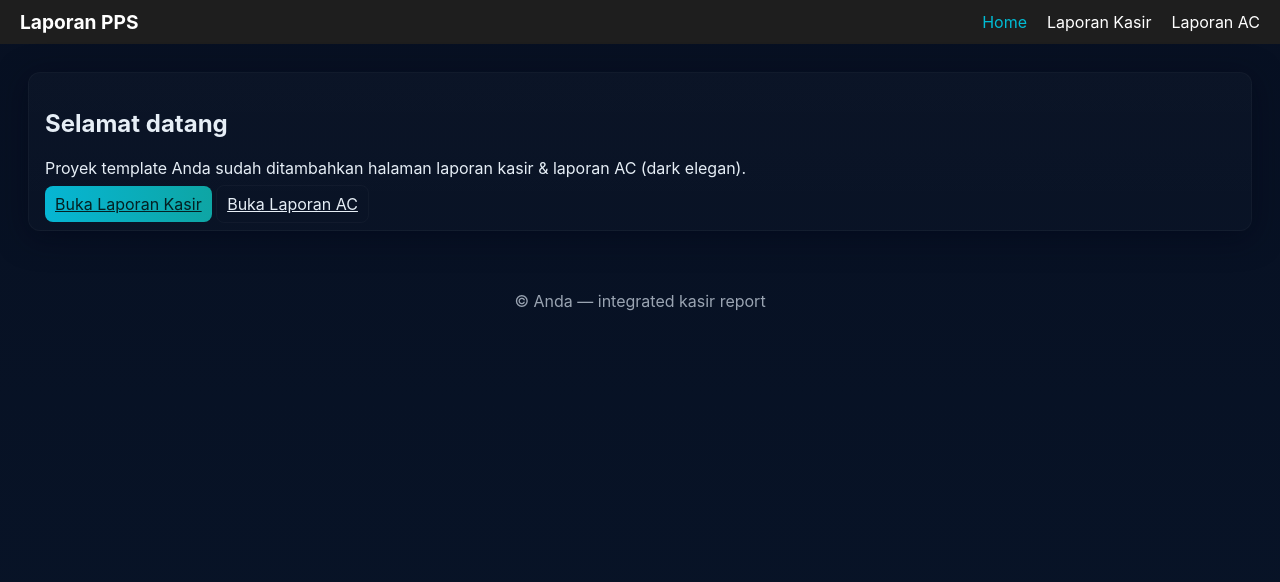
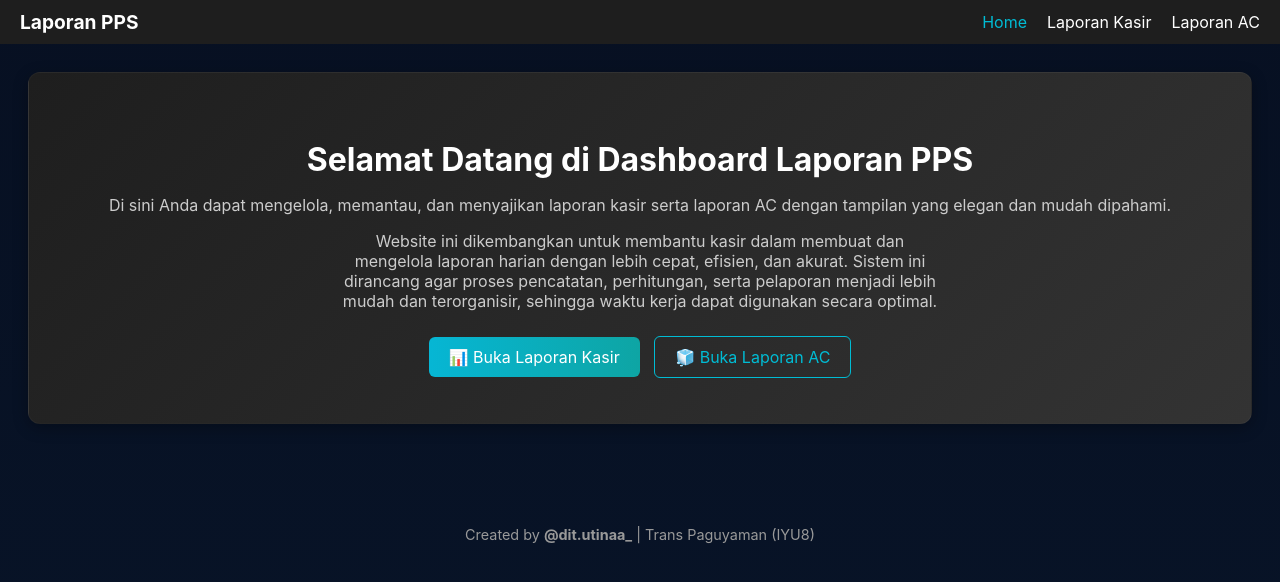
Before and after one commit to transpaguyaman/laporan-pps, a plain HTML site: page index.html in a window 1280 px wide. Drawn offline with Linux system fonts and the light colour scheme.

Commit message:
Update index.html

```diff
--- a/index.html
+++ b/index.html
@@ -4,7 +4,6 @@
   <meta charset="utf-8" />
   <meta name="viewport" content="width=device-width,initial-scale=1" />
   <title>Portfolio — dengan Laporan Kasir</title>
-  <!-- jika template Anda punya CSS global, biarkan; juga panggil kasir-style agar konsisten -->
   <link rel="stylesheet" href="assets/kasir-style.css">
 </head>
 <body class="kasir-body">
@@ -91,6 +90,55 @@
       margin: 10px 0;
     }
   }
+
+  /* ===== Hero Section ===== */
+  .hero {
+    text-align: center;
+    background: linear-gradient(135deg, #1e1e1e, #333);
+    color: #fff;
+    border-radius: 12px;
+    padding: 40px 20px;
+    box-shadow: 0 4px 15px rgba(0,0,0,0.3);
+  }
+
+  .hero h1 {
+    font-size: 2rem;
+    margin-bottom: 10px;
+  }
+
+  .hero p {
+    font-size: 1rem;
+    color: #ccc;
+  }
+
+  .btn {
+    display: inline-block;
+    text-decoration: none;
+    border: 1px solid #00bcd4;
+    padding: 10px 20px;
+    border-radius: 6px;
+    color: #00bcd4;
+    margin: 5px;
+    transition: all 0.3s ease;
+  }
+
+  .btn.primary {
+    background-color: #00bcd4;
+    color: #fff;
+  }
+
+  .btn:hover {
+    background-color: #0097a7;
+    color: #fff;
+  }
+
+  .kasir-footer {
+    text-align: center;
+    margin-top: 40px;
+    padding: 20px;
+    color: #999;
+    font-size: 0.9rem;
+  }
 </style>
 
 <script>
@@ -108,20 +156,27 @@
   });
 </script>
 
-  <main style="padding:28px;">
-    <section class="hero card">
-      <h1>Selamat datang</h1>
-      <p class="muted">Proyek template Anda sudah ditambahkan halaman laporan kasir & laporan AC (dark elegan).</p>
-      <div style="margin-top:12px">
-        <a class="btn primary" href="laporan-kasir.html">Buka Laporan Kasir</a>
-        <a class="btn" href="laporan-ac.html">Buka Laporan AC</a>
-      </div>
-    </section>
+<main style="padding:28px;">
+  <section class="hero card">
+    <h1>Selamat Datang di Dashboard Laporan PPS</h1>
+    <p class="muted">
+      Di sini Anda dapat mengelola, memantau, dan menyajikan laporan kasir serta laporan AC dengan tampilan yang elegan dan mudah dipahami.
+    </p>
+<p style="max-width:600px; margin:auto;">
+  Website ini dikembangkan untuk membantu kasir dalam membuat dan mengelola laporan harian dengan lebih cepat, efisien, dan akurat.
+  Sistem ini dirancang agar proses pencatatan, perhitungan, serta pelaporan menjadi lebih mudah dan terorganisir, sehingga waktu kerja dapat digunakan secara optimal.
+</p>
 
-    <!-- sisipkan konten portfolio Anda di sini (biarkan template asli) -->
-  </main>
+    <div style="margin-top:20px">
+      <a class="btn primary" href="laporan-kasir.html">📊 Buka Laporan Kasir</a>
+      <a class="btn" href="laporan-ac.html">🧊 Buka Laporan AC</a>
+    </div>
+  </section>
+</main>
 
-  <footer class="kasir-footer">© Anda — integrated kasir report</footer>
+<footer class="kasir-footer">
+  Created by <strong>@dit.utinaa_</strong> | Trans Paguyaman (IYU8)
+</footer>
 
 </body>
 </html>
```
